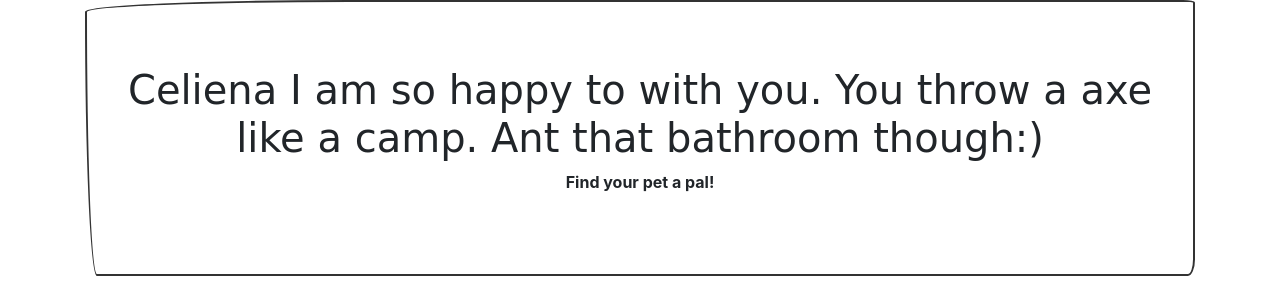
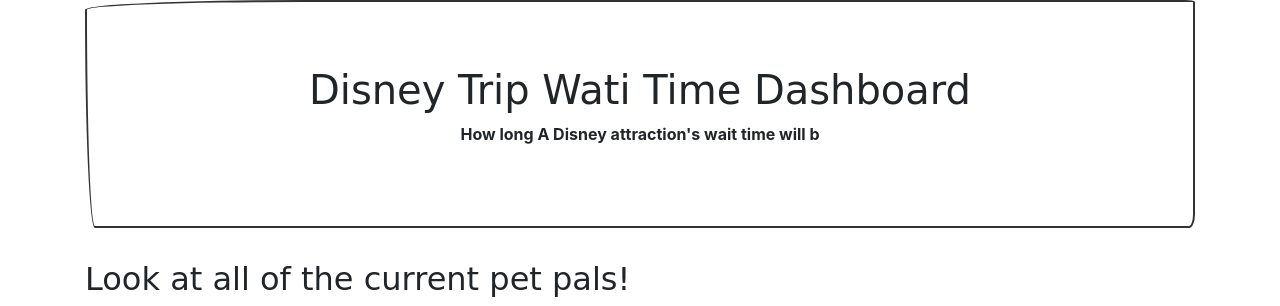
Before and after one commit to micale24/FinalProject_Disney, a Flask app: page / in a window 1280 px wide. Shown: the top 306 px of the page. Run offline with Flask 2, Linux system fonts and the light colour scheme; data comes from the database, SQL or seed files in the repository; some libraries are stand-ins or nearby versions; some web fonts are replaced.

Commit message:
fixed header

```diff
--- a/templates/index.html
+++ b/templates/index.html
@@ -12,8 +12,8 @@
 <body>
     <div class="container">
         <div class="jumbotron" style="text-align: center">
-            <h1>Celiena I am so happy to with you.  You throw a axe like a camp.  Ant that bathroom though:)</h1>
-            <p>Find your pet a pal!</p>
+            <h1> Disney Trip Wati Time Dashboard </h1>
+            <p>How long A Disney attraction's wait time will b</p>
         </div>
 
         <div class="row">
```
